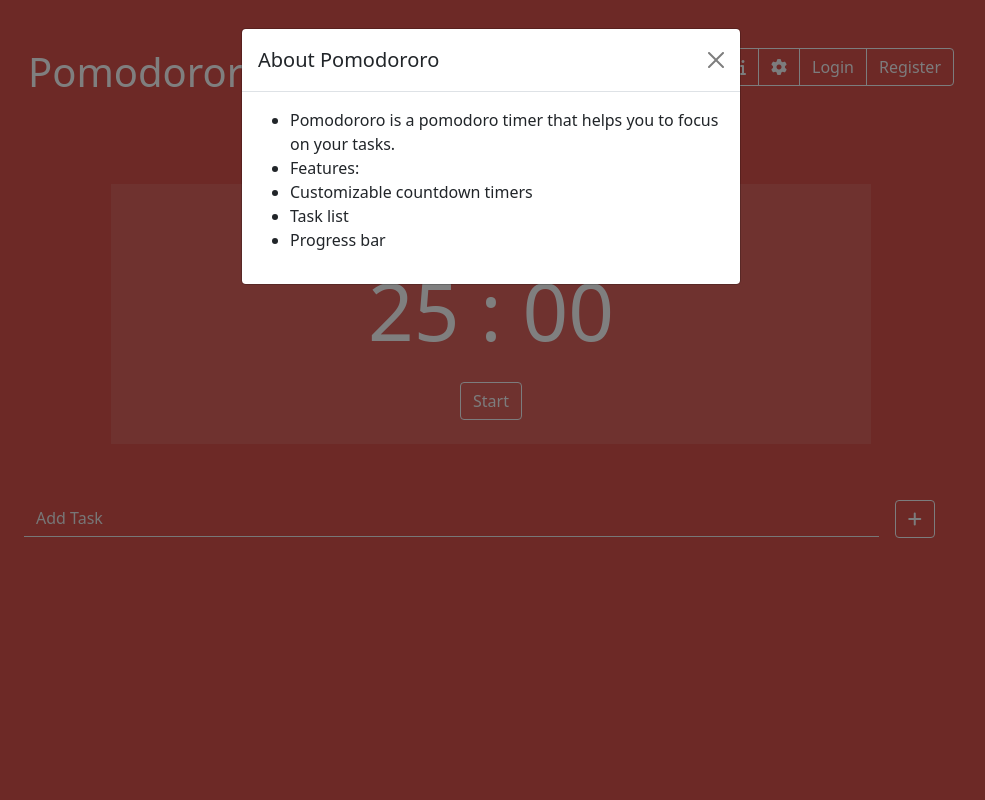
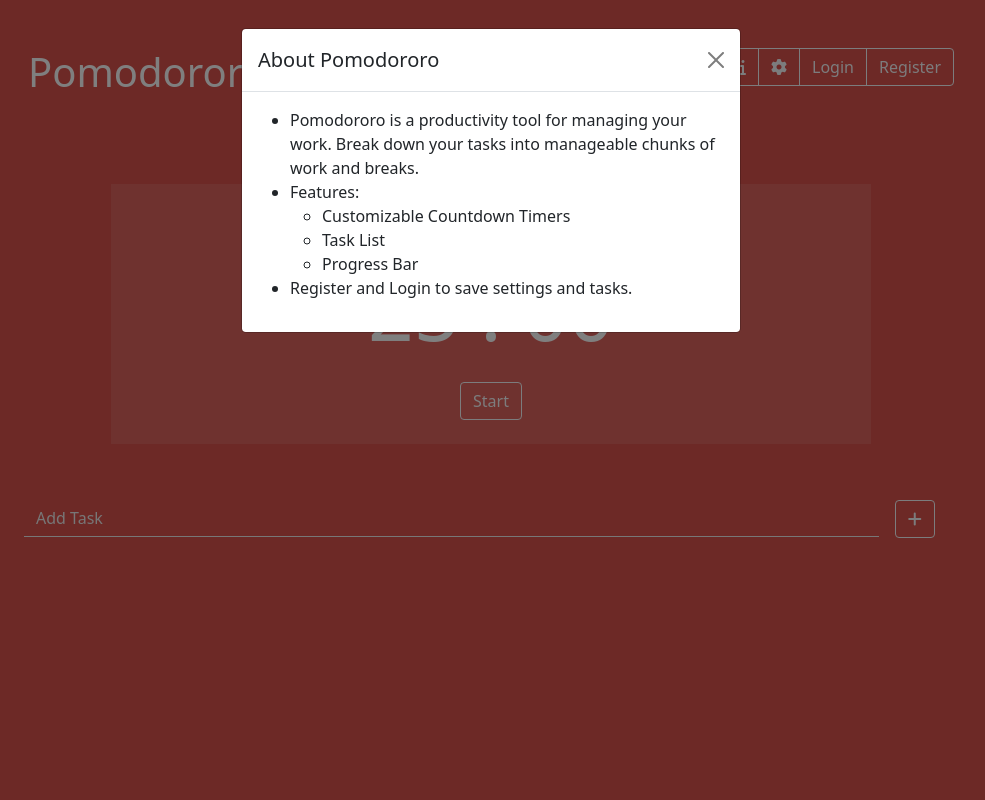
Before and after one commit to nameistao/Wordle, a Node server app: page / in a window 1280 px wide, after a click that opens the changed part. Shown: the whole page, without its empty margins (149-1134 px from the left). Run offline with Node 20, Linux system fonts and the light colour scheme; some libraries are stand-ins or nearby versions.

Commit message:
added more info to information modal

```diff
--- a/views/index.hbs
+++ b/views/index.hbs
@@ -103,19 +103,18 @@
                 <div class="modal-body">
                     <ul>
                         <li>
-                            Pomodororo is a pomodoro timer that helps you to focus on your tasks.
+                            Pomodororo is a productivity tool for managing your work. Break down your tasks into manageable chunks of work and breaks.
                         </li>
                         <li>
                             Features:
+                            <ul>
+                                <li>Customizable Countdown Timers</li>
+                                <li>Task List</li>
+                                <li>Progress Bar</li>
+                            </ul>
                         </li>
                         <li>
-                            Customizable countdown timers
-                        </li>
-                        <li>
-                            Task list
-                        </li>
-                        <li>
-                            Progress bar
+                            Register and Login to save settings and tasks.
                         </li>
                     </ul>
                 </div>
```
